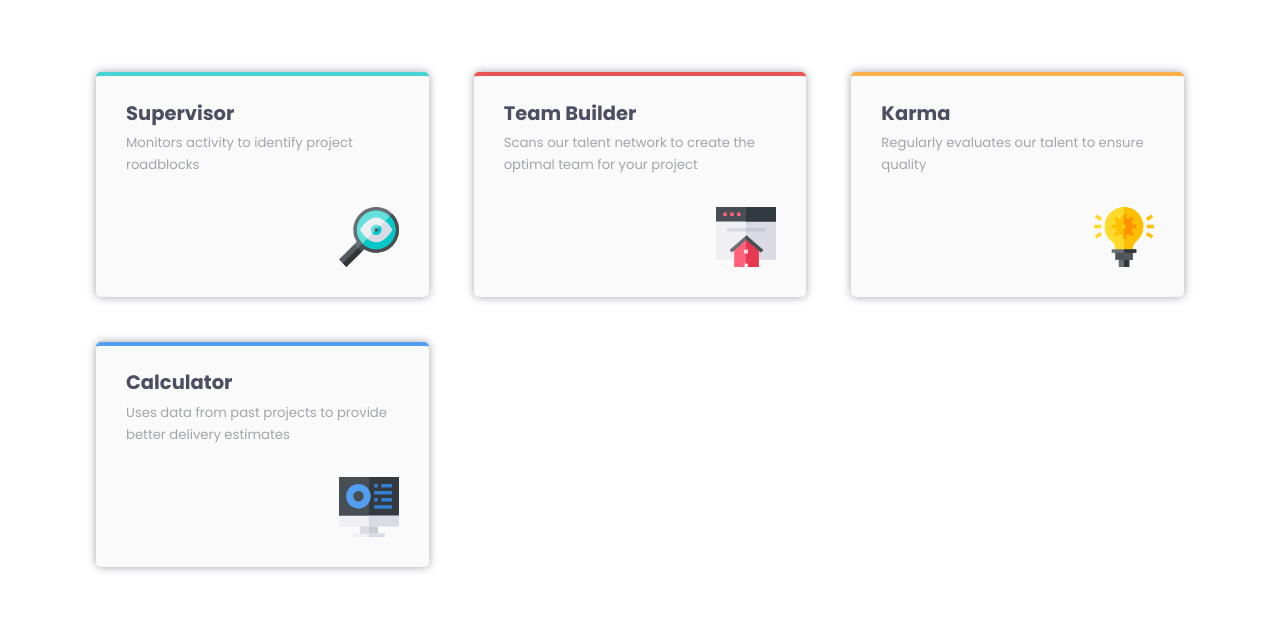
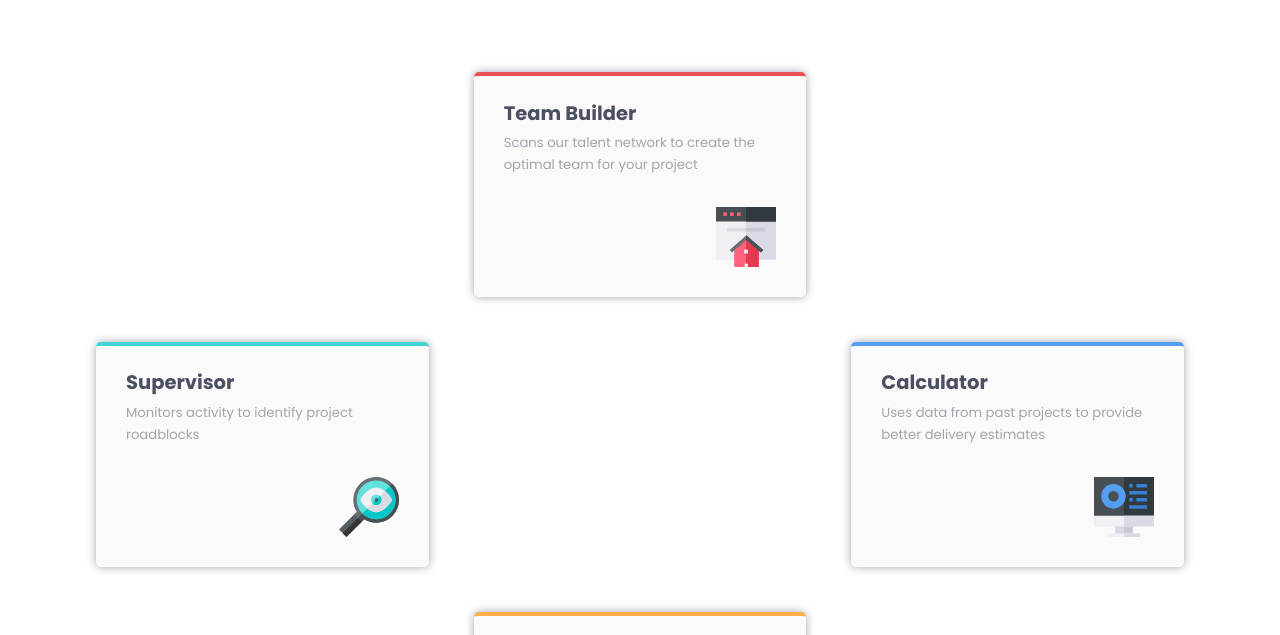
Before and after one commit to Raptor0x1/four-card-feature-section-master, a plain HTML site: page index.html in a window 1280 px wide. Shown: the part 250-885 px from the top of the page. Drawn offline with Linux system fonts and the light colour scheme.

Commit message:
changed box positions

```diff
--- a/styles/style.css
+++ b/styles/style.css
@@ -123,6 +123,25 @@ body {
         gap: 3rem;
     }
 
+    .box__one {
+        grid-column: 1;
+        grid-row: 2;
+    }
+
+    .box__two {
+        grid-column: 2;
+        grid-row: 1;
+    }
+
+    .box__three {
+        grid-column: 2;
+        grid-row: 3;
+    }
+    .box__four {
+        grid-column: 3;
+        grid-row: 2;
+    }
+
 
 
 
```
